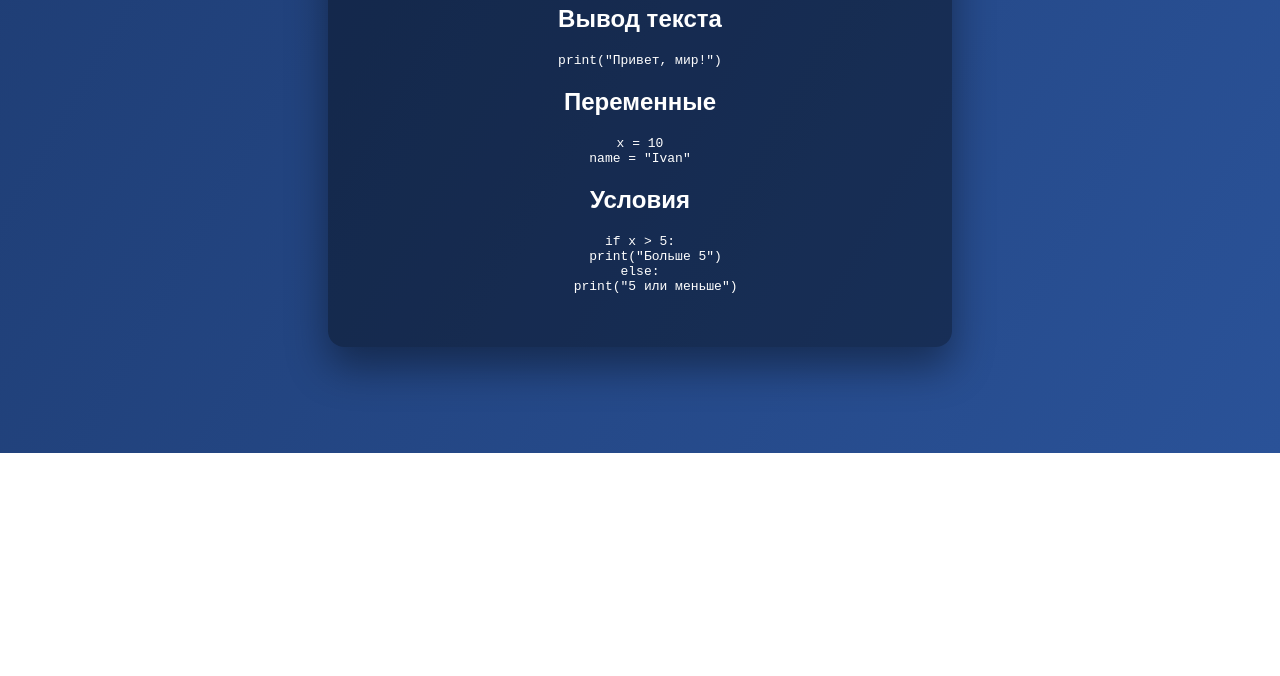
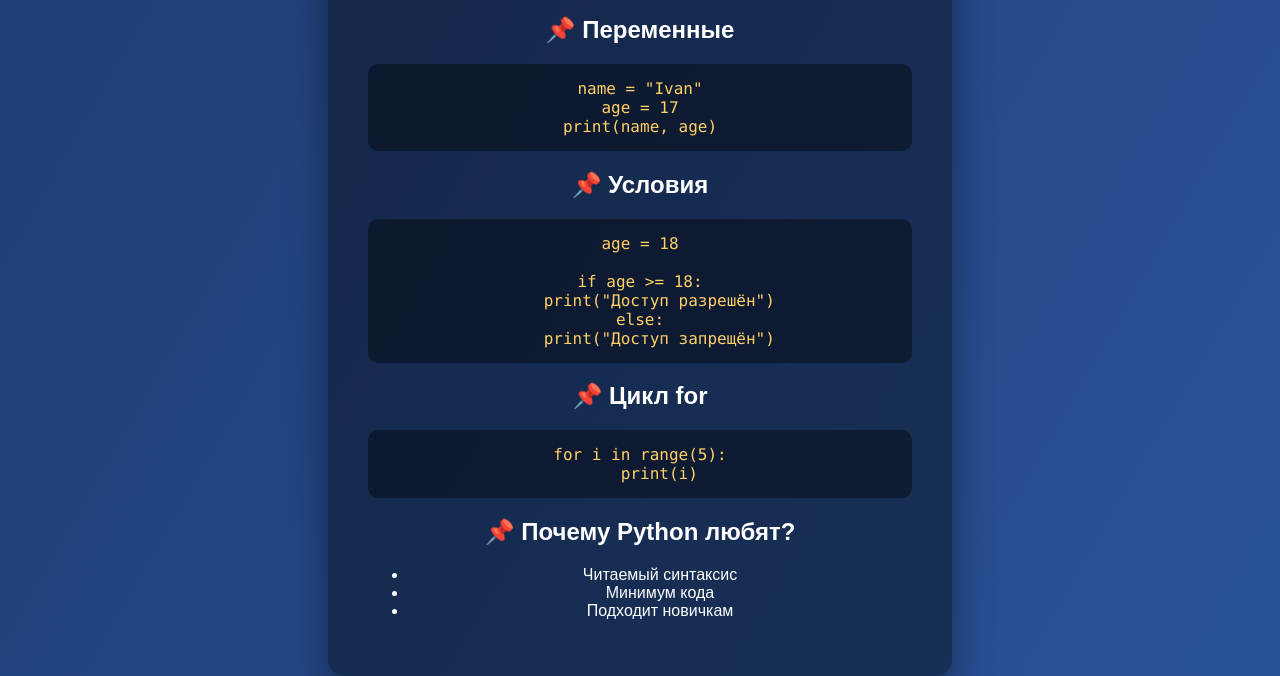
Before and after one commit to ivan-codeforge/my_first_site, a plain HTML site: page syntax.html in a window 1280 px wide. Shown: the part 347-1023 px from the top of the page. Before the commit the page ends 800 px from the top, so only its background shows below. Drawn offline with Linux system fonts and the light colour scheme.

Commit message:
Add Python syntax page

```diff
--- a/style.css
+++ b/style.css
@@ -72,3 +72,15 @@ p {
 .page {
   margin-top: 120px;
 }
+pre {
+  background: rgba(0, 0, 0, 0.4);
+  padding: 15px;
+  border-radius: 10px;
+  overflow-x: auto;
+  margin: 15px 0;
+}
+
+code {
+  color: #ffd166;
+  font-family: Consolas, monospace;
+}
--- a/syntax.html
+++ b/syntax.html
@@ -8,6 +8,7 @@
 </head>
 <body>
 
+  <!-- Навигация -->
   <nav class="menu">
     <a href="index.html">Главная</a>
     <a href="history.html">История</a>
@@ -15,22 +16,36 @@
     <a href="examples.html">Примеры</a>
   </nav>
 
+  <!-- Контент -->
   <div class="container page">
     <h1>Основы синтаксиса Python 🐍</h1>
 
-    <h2>Вывод текста</h2>
+    <h2>📌 Вывод текста</h2>
     <pre><code>print("Привет, мир!")</code></pre>
 
-    <h2>Переменные</h2>
-    <pre><code>x = 10
-name = "Ivan"</code></pre>
+    <h2>📌 Переменные</h2>
+    <pre><code>name = "Ivan"
+age = 17
+print(name, age)</code></pre>
 
-    <h2>Условия</h2>
-    <pre><code>if x > 5:
-    print("Больше 5")
+    <h2>📌 Условия</h2>
+    <pre><code>age = 18
+
+if age >= 18:
+    print("Доступ разрешён")
 else:
-    print("5 или меньше")</code></pre>
+    print("Доступ запрещён")</code></pre>
 
+    <h2>📌 Цикл for</h2>
+    <pre><code>for i in range(5):
+    print(i)</code></pre>
+
+    <h2>📌 Почему Python любят?</h2>
+    <ul>
+      <li>Читаемый синтаксис</li>
+      <li>Минимум кода</li>
+      <li>Подходит новичкам</li>
+    </ul>
   </div>
 
   <script src="script.js"></script>
```
